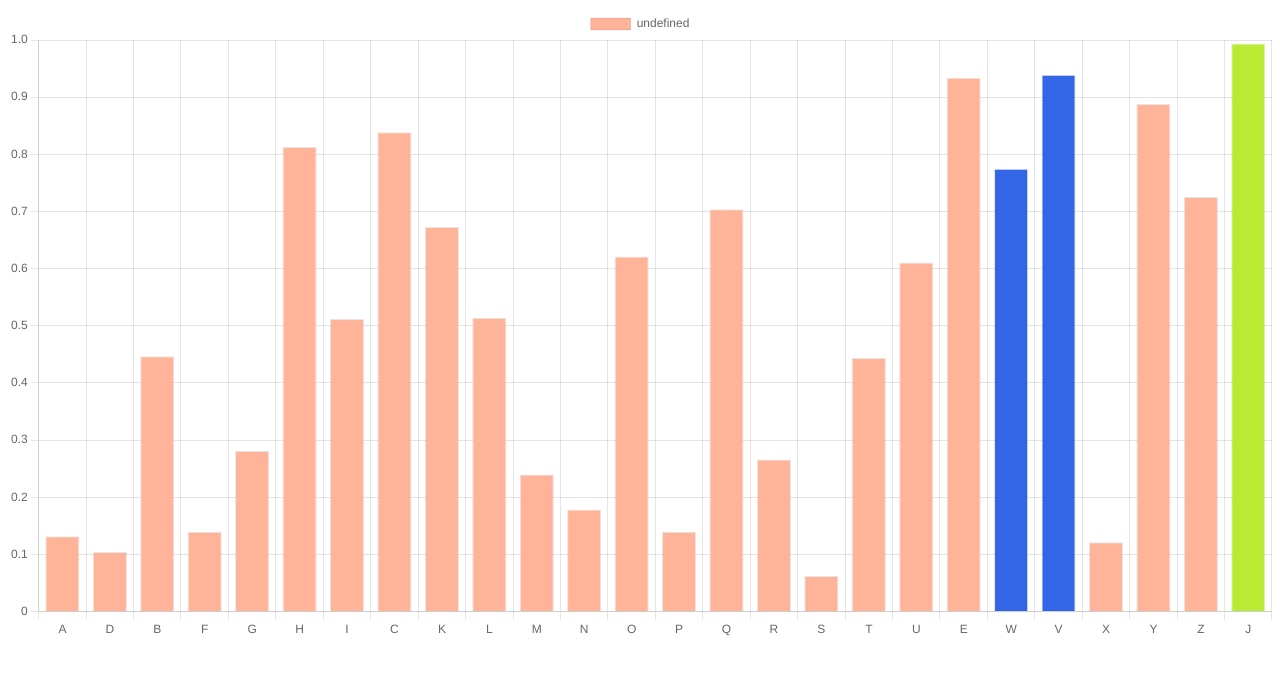
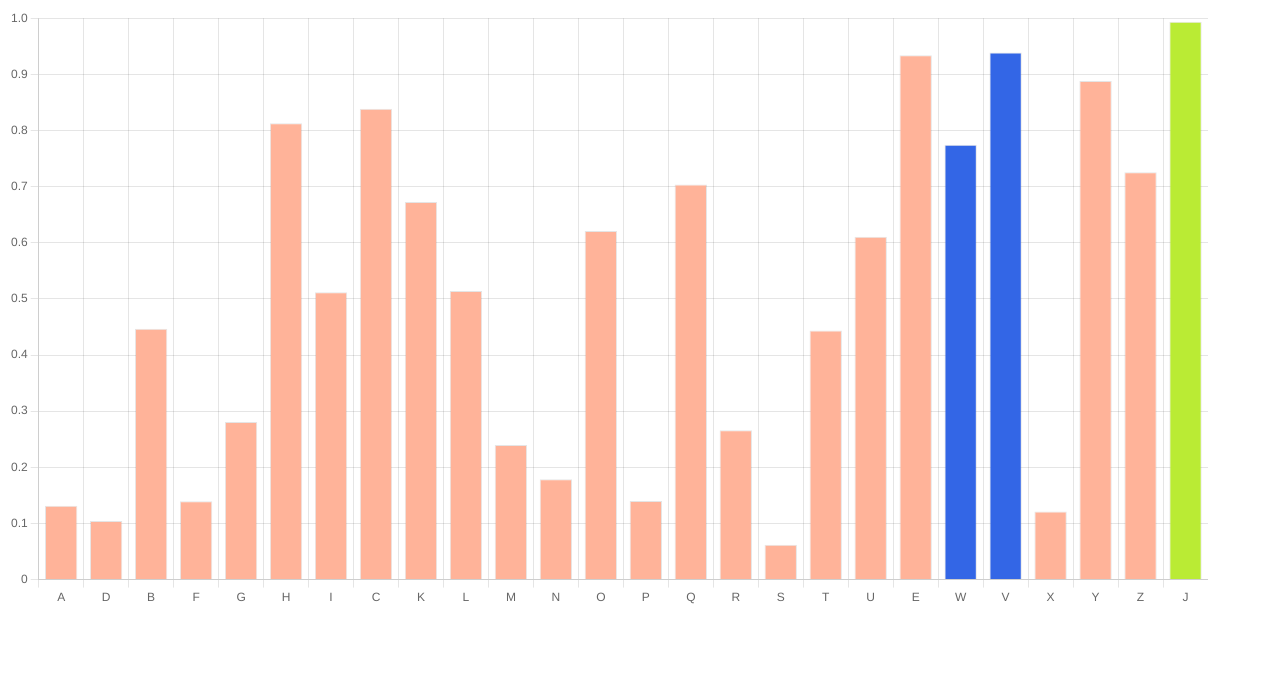
Before and after one commit to trandinhkhoa/visualization, an Angular app: page / in a window 1280 px wide. Shown: the top 674 px of the page. Built offline with nearby package versions, Linux system fonts and the light colour scheme.

Commit message:
fix chart filling up the whole screen's width

```diff
--- a/src/app/app.component.html
+++ b/src/app/app.component.html
@@ -6,7 +6,7 @@
 <!-- * * * * * * * * * * End of Placeholder * * * * * * * * * * * -->
 <!-- * * * * * * * * * * * * * * * * * * * * * * * * * * * * * * * -->
 
-<div>
+<div class="chartContainer">
   <canvas id="myChart"></canvas>
 </div>
 
--- a/src/app/app.component.scss
+++ b/src/app/app.component.scss
@@ -0,0 +1,4 @@
+.chartContainer {
+  width: 1200px;
+  height: 720px;
+}
--- a/src/app/app.component.ts
+++ b/src/app/app.component.ts
@@ -91,7 +91,13 @@ export class AppComponent implements OnInit {
         }]
       },
       options: {
-        animations: false
+        animations: false,
+        plugins: {
+          legend: {
+              display: false,
+          }
+      }
+        // maintainAspectRatio: false
       }
     });
     this.bubbleSort(myChart);
```
Also changed, not shown: 3 other files (tests, documents, lock files or other folders).
